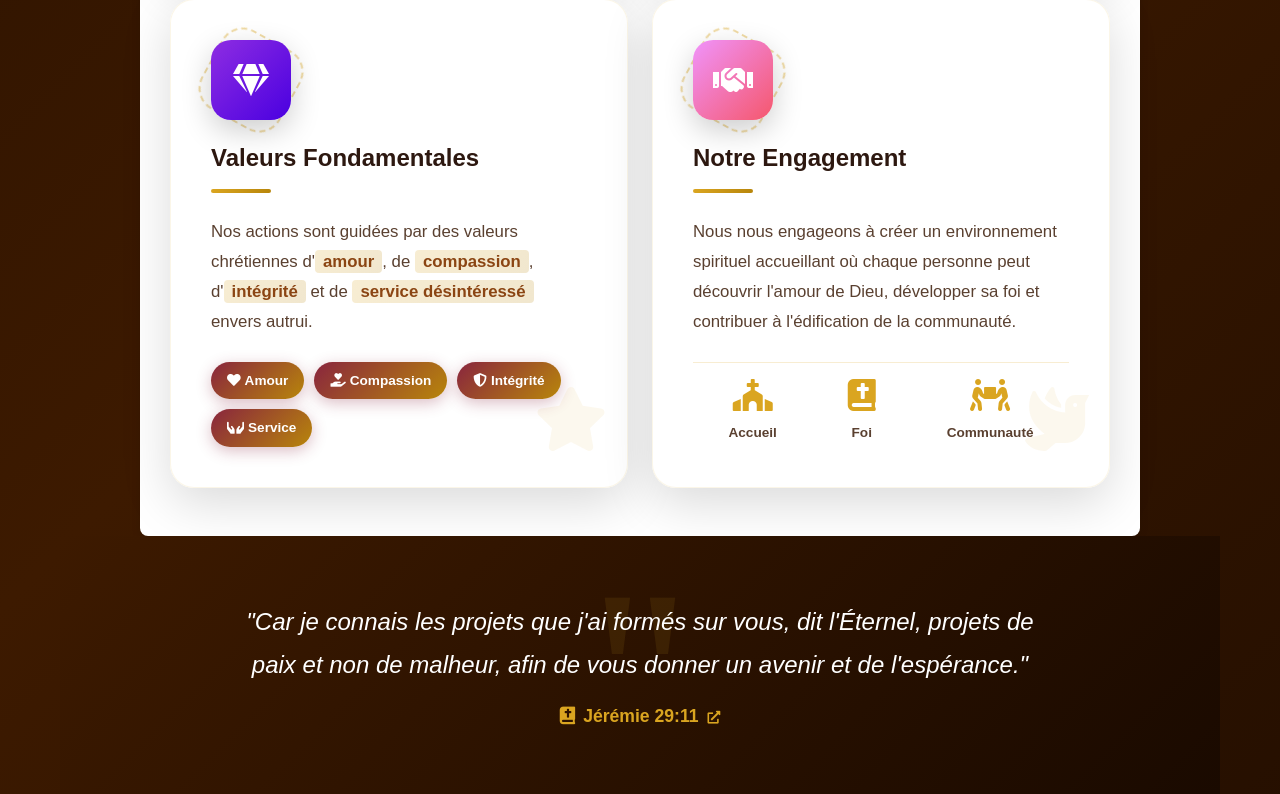
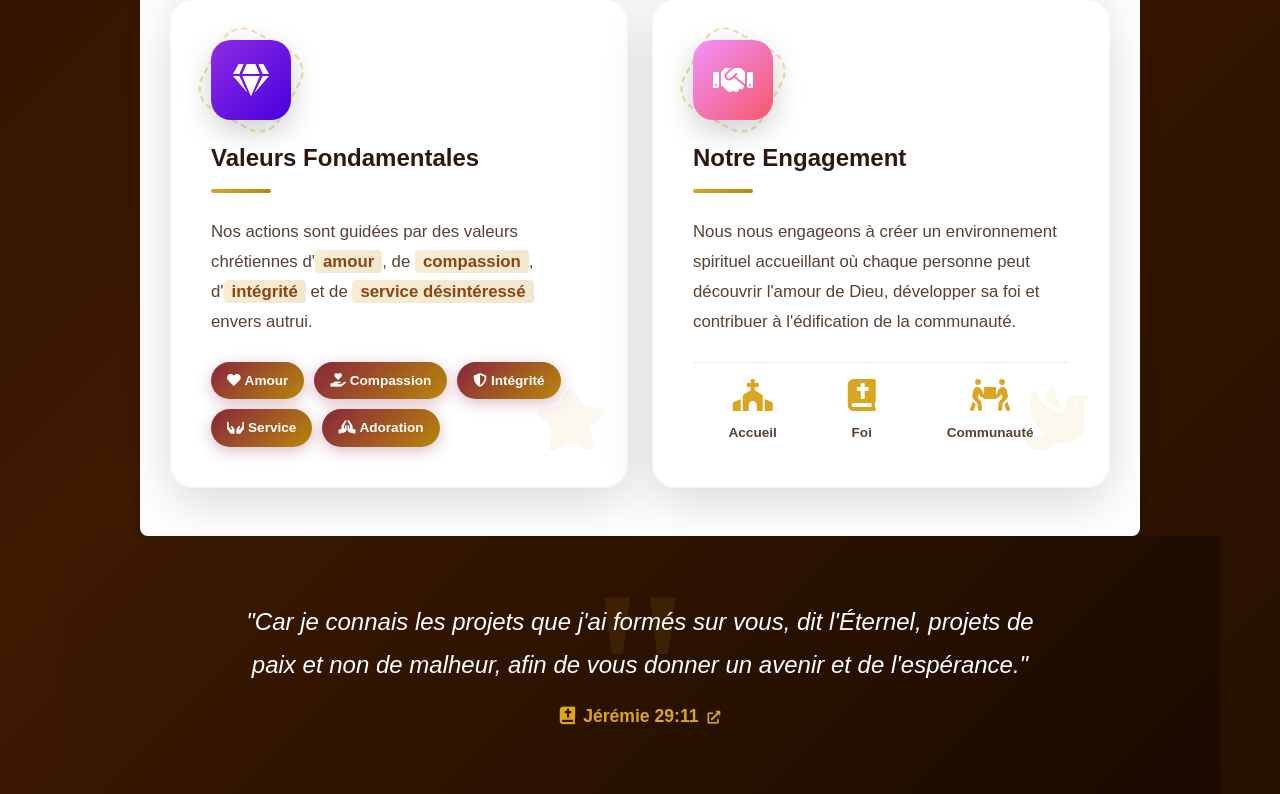
Before and after one commit to Emilefaya90/eglisealleluiaguinee, a Django app: page /objectif-general/ in a window 1280 px wide. Shown: the part 1650-2444 px from the top of the page. Run offline with Django 5.2, Linux system fonts and the light colour scheme.

Commit message:
Ajout valeur Adoration dans section Valeurs Fondamentales

```diff
--- a/main/templates/main/objectif_general.html
+++ b/main/templates/main/objectif_general.html
@@ -694,6 +694,7 @@
                     <span class="value-badge"><i class="fas fa-hand-holding-heart me-1"></i>Compassion</span>
                     <span class="value-badge"><i class="fas fa-shield-alt me-1"></i>Intégrité</span>
                     <span class="value-badge"><i class="fas fa-hands me-1"></i>Service</span>
+                    <span class="value-badge"><i class="fas fa-praying-hands me-1"></i>Adoration</span>
                 </div>
                 <div class="card-decoration">
                     <i class="fas fa-star"></i>
```
